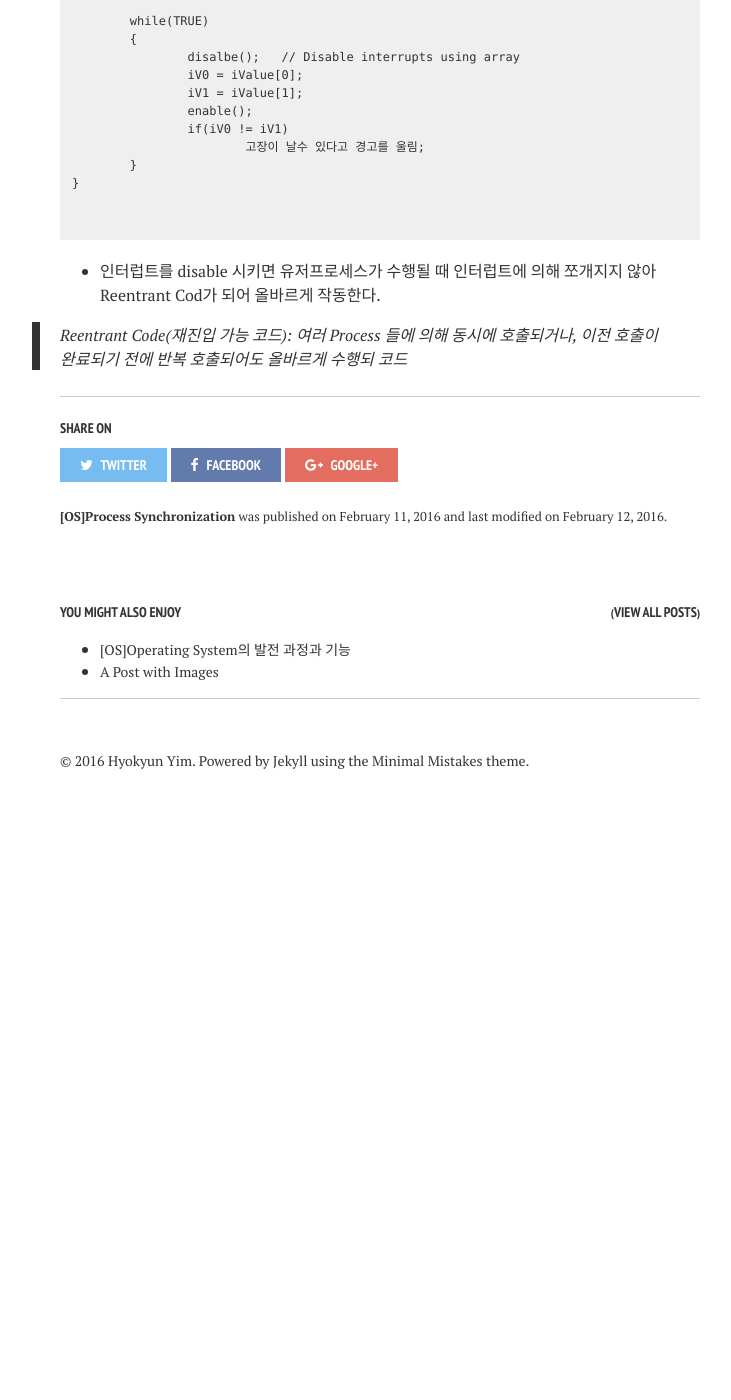
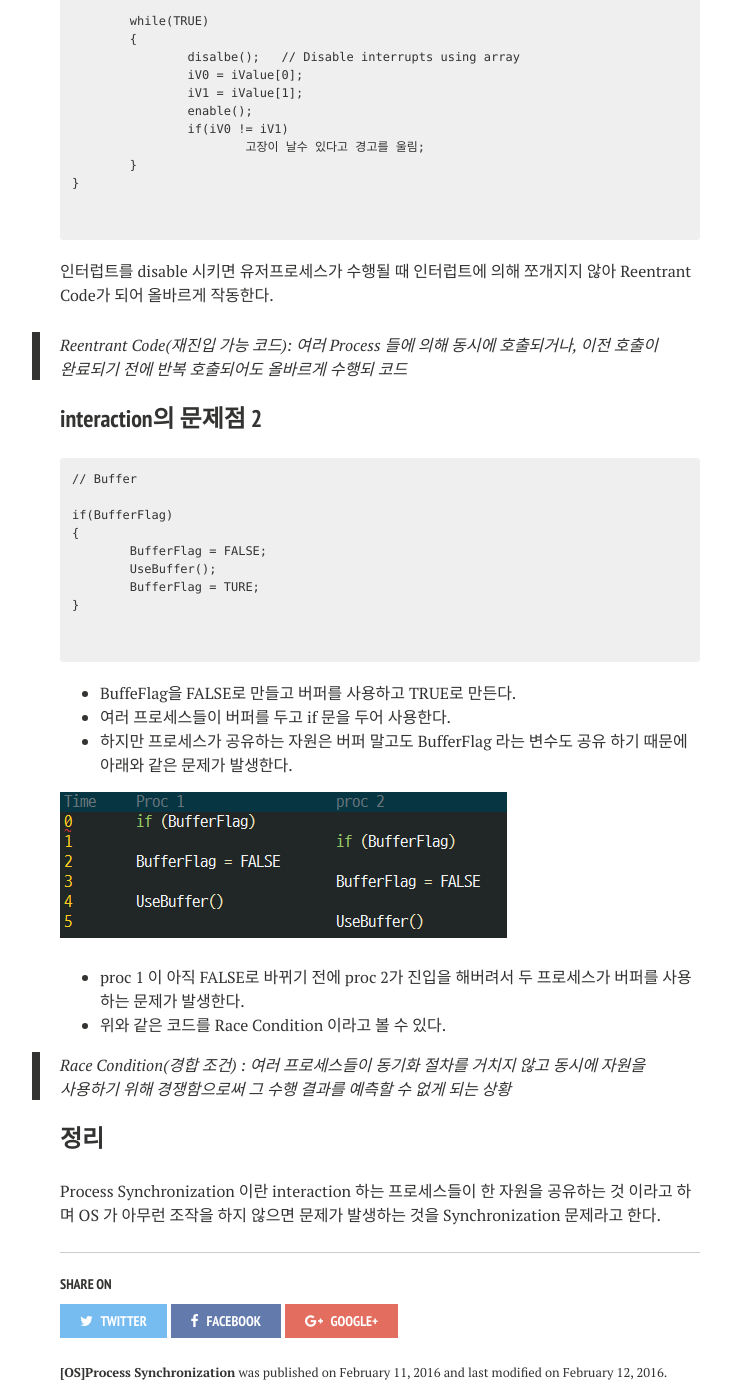
Before and after one commit to yimok/yimok.github.io, a Jekyll site: the page built from _posts/2016-02-11-OS-process-synchronization.md, in a window 1280 px wide and 1400 px high, scrolled down 2252 px. Shown: the whole window, without its empty margins (260-991 px from the left). Built offline with Jekyll 4.4.1, drawn with Linux system fonts in a browser that asks for light colours; nearby versions of some CDN libraries; before the commit the page ends 3071 px from its top, so only the background shows below that; some of the changed text lies outside the part shown.

Commit message:
study update

````diff
--- a/_posts/2016-02-11-OS-process-synchronization.md
+++ b/_posts/2016-02-11-OS-process-synchronization.md
@@ -40,7 +40,7 @@ Process의 동기화가 무엇인지를 알아보고 Process Synchronization 에
 2. Concurrency(병렬성)를 높이기 위해서이다. -> 웹 브라우를 싱글 Thread로 만들면 그 Thread가 시간이 오래 걸릴 경우 다른 일들을 처리하지 못한다. 하지만 Thread를 여러 개 두면, 다시 말해서 Concurrency를 높이면 다른 Thread들이 또 다른 일을 처리해 줄 수 있다.
 3. 자원 공유를 통해 오버헤드를 줄일 수 있다.
 
-### interaction의 문제점
+### interaction의 문제점 1
 
 ```
 static int iValue[2];
@@ -99,7 +99,39 @@ void main(void)
 
 ```
 
-- 인터럽트를 disable 시키면 유저프로세스가 수행될 때 인터럽트에 의해 쪼개지지 않아 Reentrant Cod가 되어 올바르게 작동한다.
+인터럽트를 disable 시키면 유저프로세스가 수행될 때 인터럽트에 의해 쪼개지지 않아 Reentrant Code가 되어 올바르게 작동한다.
 
 >Reentrant Code(재진입 가능 코드):
 >여러 Process 들에 의해 동시에 호출되거나, 이전 호출이 완료되기 전에 반복 호출되어도 올바르게 수행되 코드
+
+### interaction의 문제점 2
+
+```
+// Buffer
+
+if(BufferFlag)
+{
+	BufferFlag = FALSE;
+	UseBuffer();
+	BufferFlag = TURE;
+}
+
+
+```
+
+- BuffeFlag을 FALSE로 만들고 버퍼를 사용하고 TRUE로 만든다.
+- 여러 프로세스들이 버퍼를 두고 if 문을 두어 사용한다.
+- 하지만 프로세스가 공유하는 자원은 버퍼 말고도 BufferFlag 라는 변수도 공유 하기 때문에  아래와 같은 문제가 발생한다.
+
+<figure>
+	<img src="/images/post2-1.PNG" alt="">
+</figure>
+
+- proc 1 이 아직 FALSE로 바뀌기 전에 proc 2가 진입을 해버려서 두 프로세스가 버퍼를 사용하는 문제가 발생한다.
+- 위와 같은 코드를 Race Condition 이라고 볼 수 있다.
+
+>Race Condition(경합 조건) : 여러 프로세스들이 동기화 절차를 거치지 않고 동시에 자원을 사용하기 위해 경쟁함으로써 그 수행 결과를 예측할 수 없게 되는 상황
+
+### 정리
+
+Process Synchronization 이란 interaction 하는 프로세스들이 한 자원을 공유하는 것 이라고 하며 OS 가 아무런 조작을 하지 않으면 문제가 발생하는 것을 Synchronization 문제라고 한다.
````
Also changed, not shown: images/post2-1.png (added).
